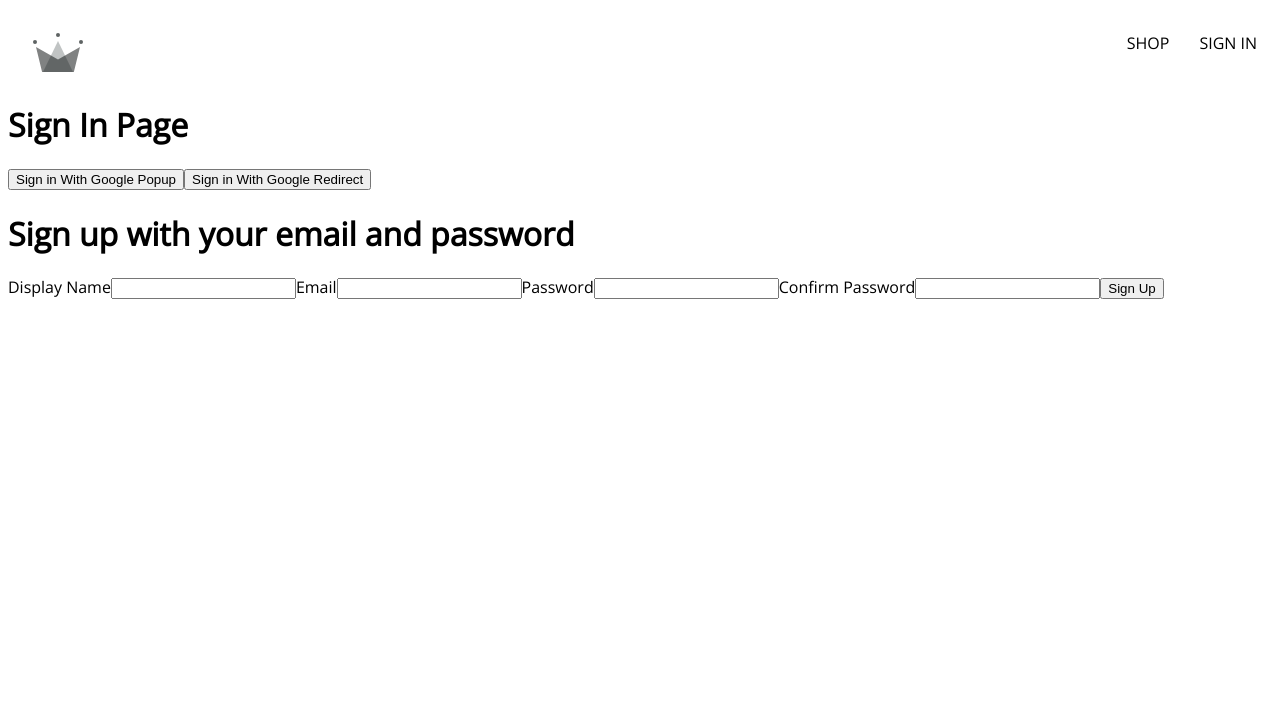
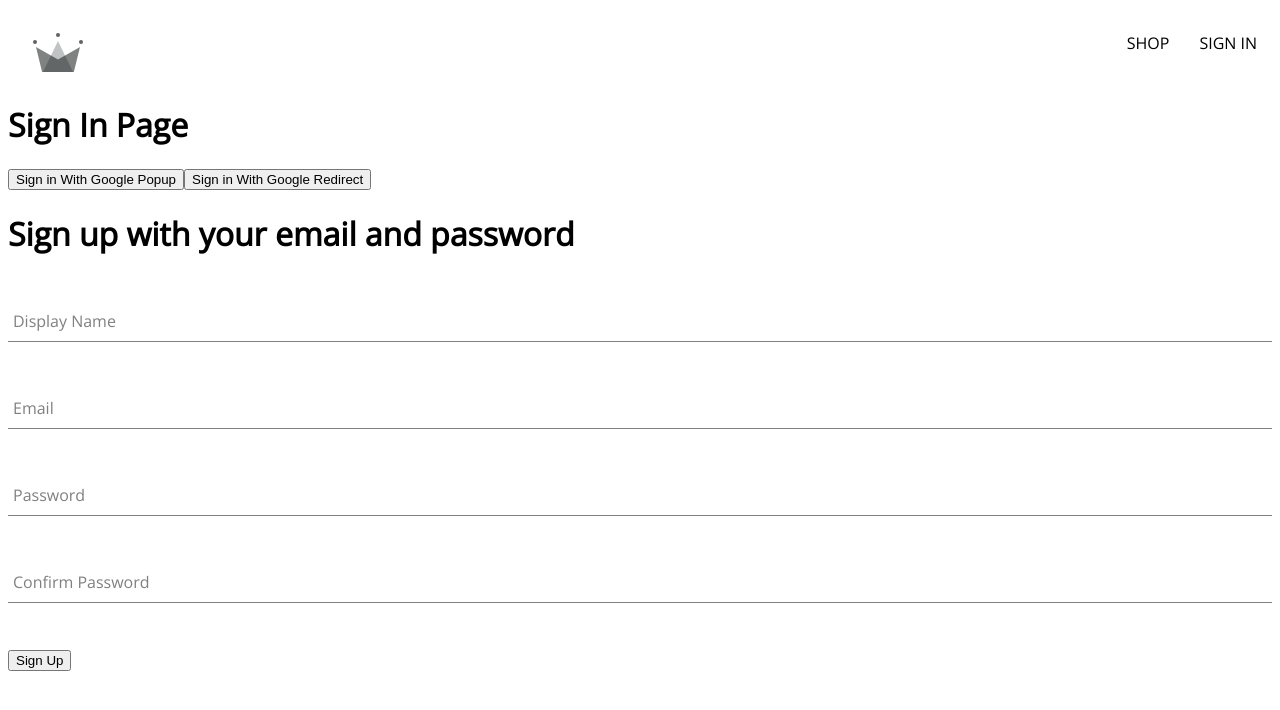
Before and after one commit to Nujsvart/complete-react-developer-redux-hooks-graphql, a React (Create React App) app in the folder crwn-clothing/: page /signIn in a window 1280 px wide. Shown: the top 710 px of the page. Built offline with nearby package versions, Linux system fonts and the light colour scheme.

Commit message:
generalizing form input component

```diff
--- /dev/null
+++ b/crwn-clothing/src/components/FormInput/FormInput.js
@@ -0,0 +1,21 @@
+import "./formInput.styles.scss";
+
+const FormInput = ({ label, ...otherProps }) => {
+  return (
+    <div className="group">
+      {console.log(otherProps.value)}
+      <input className="form-input" {...otherProps} />
+      {label && (
+        <label
+          className={`${
+            otherProps.value.length ? "shrink" : ""
+          } form-input-label`}
+        >
+          {label}
+        </label>
+      )}
+    </div>
+  );
+};
+
+export default FormInput;
--- /dev/null
+++ b/crwn-clothing/src/components/FormInput/formInput.styles.scss
@@ -0,0 +1,54 @@
+$sub-color: grey;
+$main-color: black;
+
+@mixin shrinkLabel {
+  top: -14px;
+  font-size: 12px;
+  color: $main-color;
+}
+
+.group {
+  position: relative;
+  margin: 45px 0;
+
+  .form-input {
+    background: none;
+    background-color: white;
+    color: $sub-color;
+    font-size: 18px;
+    padding: 10px 10px 10px 5px;
+    display: block;
+    width: 100%;
+    border: none;
+    border-radius: 0;
+    border-bottom: 1px solid $sub-color;
+    margin: 25px 0;
+
+    &:focus {
+      outline: none;
+    }
+
+    &:focus ~ .form-input-label {
+      @include shrinkLabel();
+    }
+  }
+
+  input[type="password"] {
+    letter-spacing: 0.3em;
+  }
+
+  .form-input-label {
+    color: $sub-color;
+    font-size: 16px;
+    font-weight: normal;
+    position: absolute;
+    pointer-events: none;
+    left: 5px;
+    top: 10px;
+    transition: 300ms ease all;
+
+    &.shrink {
+      @include shrinkLabel();
+    }
+  }
+}
--- a/crwn-clothing/src/components/SignUpForm/SignUpForm.js
+++ b/crwn-clothing/src/components/SignUpForm/SignUpForm.js
@@ -1,4 +1,5 @@
 import { useState } from "react";
+import FormInput from "../FormInput/FormInput";
 
 import {
   createAuthUserWithEmailAndPassword,
@@ -22,7 +23,7 @@ const SignUpForm = () => {
     setFormFields(defaultFormFields);
   };
 
-  const handleChange = e => {
+  const changeHandler = e => {
     const { name, value } = e.target;
 
     setFormFields({ ...formFields, [name]: value });
@@ -50,46 +51,30 @@ const SignUpForm = () => {
       console.log("user creation encountered an error", error);
     }
   };
+
+  const formValues = Object.keys(formFields);
+
+  const titleCaseValues = el => {
+    const result = el.replace(/([A-Z])/g, " $1");
+    const finalResult = result.charAt(0).toUpperCase() + result.slice(1);
+    return finalResult;
+  };
+
   return (
     <div>
       <h1>Sign up with your email and password</h1>
       <form onSubmit={handleSubmit}>
-        <label>Display Name</label>
-        <input
-          required
-          type="text"
-          onChange={handleChange}
-          name="displayName"
-          value={displayName}
-        />
-
-        <label>Email</label>
-        <input
-          required
-          type="email"
-          onChange={handleChange}
-          name="email"
-          value={email}
-        />
-
-        <label>Password</label>
-        <input
-          required
-          type="password"
-          onChange={handleChange}
-          name="password"
-          value={password}
-        />
-
-        <label>Confirm Password</label>
-        <input
-          required
-          type="password"
-          onChange={handleChange}
-          name="confirmPassword"
-          value={confirmPassword}
-        />
-
+        {formValues.map(el => (
+          <FormInput
+            key={el}
+            required
+            label={titleCaseValues(el)}
+            type={el === displayName ? "text" : el}
+            onChange={changeHandler}
+            name={el}
+            value={formFields.hasOwnProperty(el) && formFields[el]}
+          />
+        ))}
         <button type="submit">Sign Up</button>
       </form>
     </div>
--- a/crwn-clothing/src/routes/SignIn/SignIn.js
+++ b/crwn-clothing/src/routes/SignIn/SignIn.js
@@ -39,7 +39,7 @@ const SignIn = () => {
       <button onClick={signInWithGoogleRedirect}>
         Sign in With Google Redirect
       </button>
-      <SignUpForm/>
+      <SignUpForm />
     </div>
   );
 };
```
